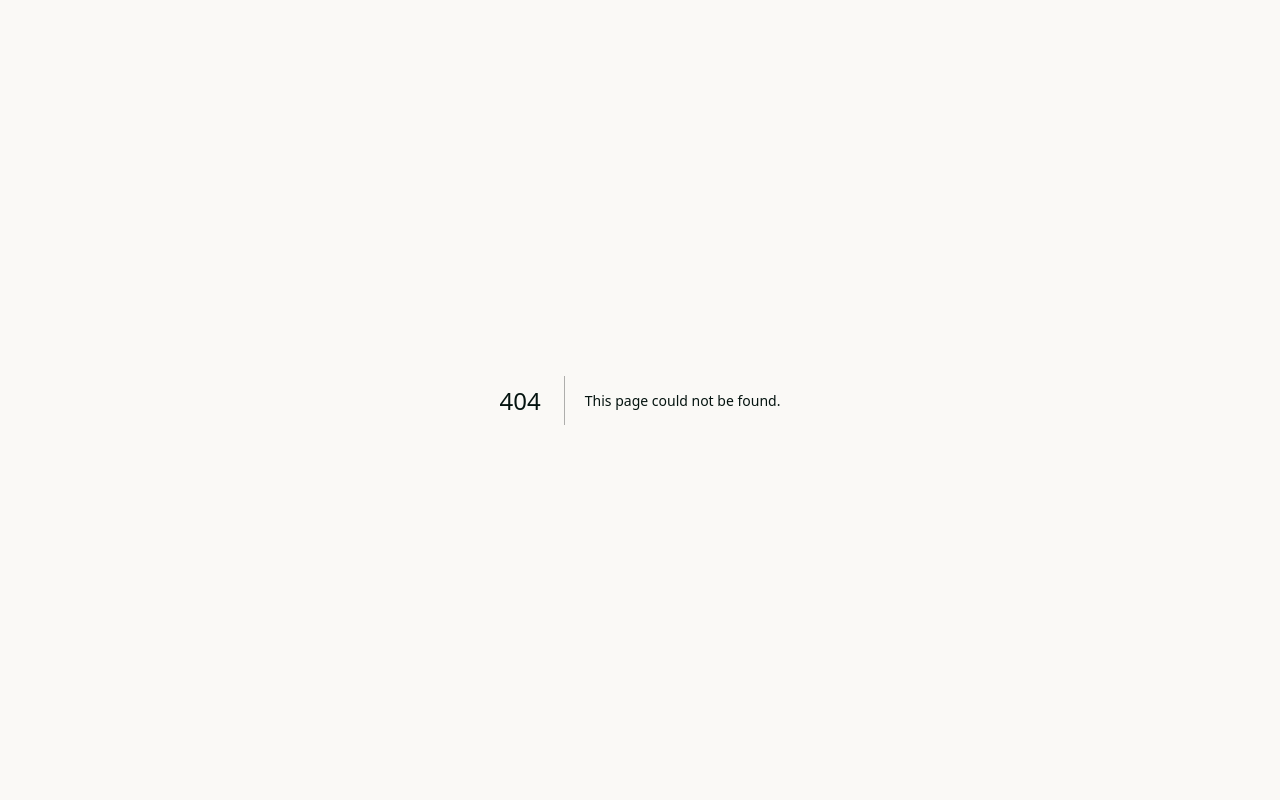
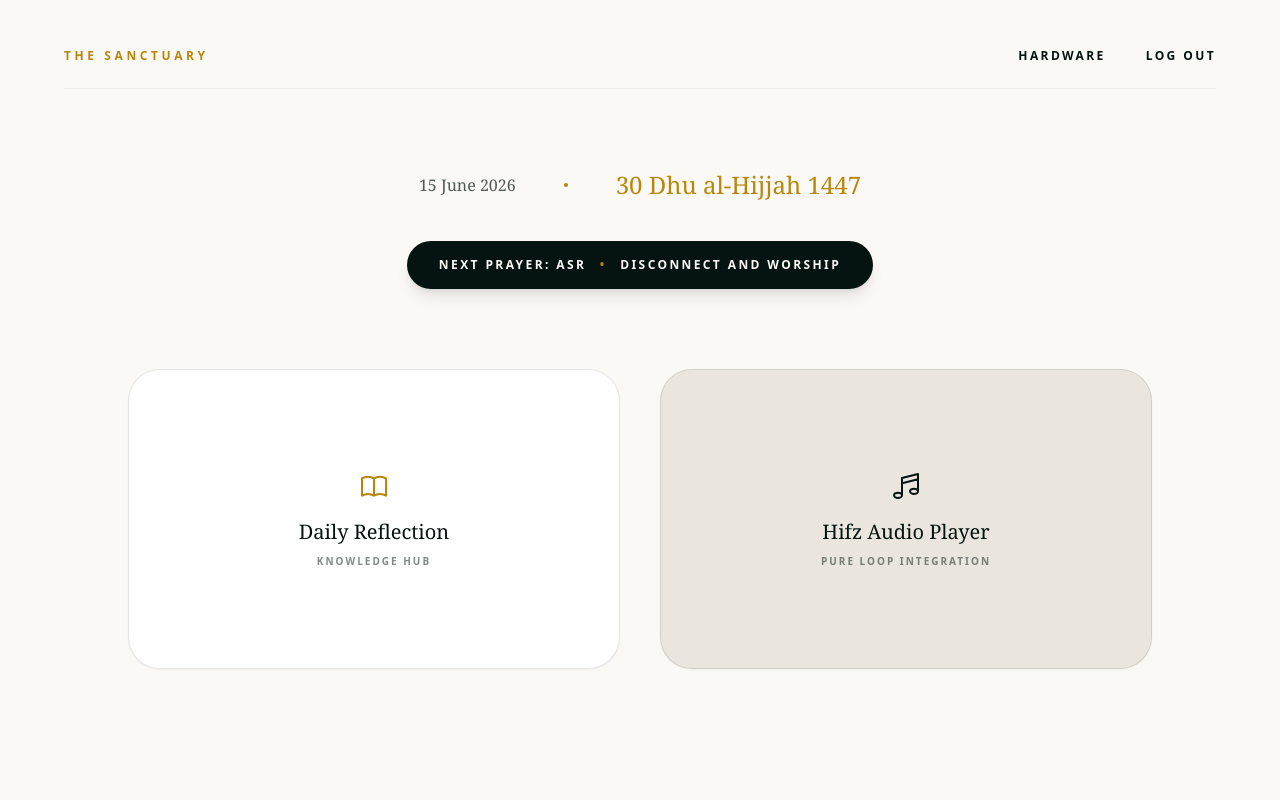
Before and after one commit to amanahco/amanah-web, a Next.js app: page /dashboard in a window 1280 px wide. Before the commit this address had no page. Shown: the top 800 px of the page. Built offline with nearby package versions, Linux system fonts and the light colour scheme.

Commit message:
feat: Introduce Inner Sanctuary Dashboard with navigation, prayer reminders, and modular components for enhanced user engagement. This foundational UI supports a distraction-free experience for members.

```diff
--- /dev/null
+++ b/app/dashboard/page.tsx
@@ -0,0 +1,66 @@
+/**
+ * UI: Amanah Web Storefront - Inner Sanctuary Dashboard
+ * Description: The distraction-free foundation for members.
+ * STRICT PROTOCOL APPLIED: UK English. No performance tracking or streaks.
+ * © 2026 Amanah Co. & Gemini Collaboration. All Rights Reserved.
+ */
+
+import React from 'react';
+import Link from 'next/link';
+
+export default function Dashboard() {
+  return (
+    <main className="min-h-screen bg-[#FAF9F6] flex flex-col items-center pt-12 pb-24 px-6 md:px-12 font-sans text-[#051410] overflow-x-hidden">
+
+      {/* Top Navigation */}
+      <nav className="w-full max-w-6xl flex justify-between items-center mb-16 uppercase text-[10px] md:text-xs font-bold tracking-[0.2em] border-b border-[#051410]/5 pb-6">
+         <span className="text-[#B8860B] tracking-[0.3em]">
+           The Sanctuary
+         </span>
+         <div className="flex gap-6 md:gap-10">
+           <Link href="/hardware" className="hover:text-[#B8860B] transition-colors duration-300">Hardware</Link>
+           <Link href="/" className="hover:text-[#B8860B] transition-colors duration-300">Log Out</Link>
+         </div>
+      </nav>
+
+      {/* Spiritual Anchor: Dates and Prayer Reminder */}
+      <div className="w-full max-w-5xl flex flex-col items-center text-center mb-20 mt-4">
+         <div className="flex flex-col md:flex-row items-center gap-4 md:gap-12 mb-10">
+            <p className="text-sm md:text-base font-serif text-[#051410]/70">15 June 2026</p>
+            <div className="hidden md:block w-1 h-1 rounded-full bg-[#B8860B]"></div>
+            <p className="text-xl md:text-2xl font-serif text-[#B8860B]">30 Dhu al-Hijjah 1447</p>
+         </div>
+
+         <div className="px-8 py-4 bg-[#051410] rounded-full shadow-lg">
+            <p className="text-[#FAF9F6] text-[10px] md:text-xs font-bold tracking-[0.2em] uppercase">
+               Next Prayer: Asr <span className="text-[#B8860B] mx-2">•</span> Disconnect and worship
+            </p>
+         </div>
+      </div>
+
+      {/* Dashboard Modules Placeholder */}
+      <div className="w-full max-w-5xl grid grid-cols-1 md:grid-cols-2 gap-10">
+
+        {/* Daily Reflection Module */}
+        <div className="border border-[#051410]/10 rounded-[2rem] p-10 bg-white shadow-sm flex flex-col justify-center items-center text-center min-h-[300px] hover:border-[#B8860B]/30 transition-colors duration-300 cursor-pointer">
+           <span className="text-[#B8860B] mb-4">
+             <svg className="w-8 h-8" fill="none" stroke="currentColor" viewBox="0 0 24 24"><path strokeLinecap="round" strokeLinejoin="round" strokeWidth="1.5" d="M12 6.253v13m0-13C10.832 5.477 9.246 5 7.5 5S4.168 5.477 3 6.253v13C4.168 18.477 5.754 18 7.5 18s3.332.477 4.5 1.253m0-13C13.168 5.477 14.754 5 16.5 5c1.747 0 3.332.477 4.5 1.253v13C19.832 18.477 18.247 18 16.5 18c-1.746 0-3.332.477-4.5 1.253"></path></svg>
+           </span>
+           <h3 className="text-xl font-serif text-[#051410] mb-2">Daily Reflection</h3>
+           <p className="text-[10px] uppercase tracking-[0.2em] text-[#051410]/50 font-bold">Knowledge Hub</p>
+        </div>
+
+        {/* Hifz Audio / Tasbih Module */}
+        <div className="border border-[#051410]/10 rounded-[2rem] p-10 bg-[#EAE6DF] shadow-sm flex flex-col justify-center items-center text-center min-h-[300px] hover:border-[#B8860B]/30 transition-colors duration-300 cursor-pointer">
+           <span className="text-[#051410] mb-4">
+             <svg className="w-8 h-8" fill="none" stroke="currentColor" viewBox="0 0 24 24"><path strokeLinecap="round" strokeLinejoin="round" strokeWidth="1.5" d="M9 19V6l12-3v13M9 19c0 1.105-1.343 2-3 2s-3-.895-3-2 1.343-2 3-2 3 .895 3 2zm12-3c0 1.105-1.343 2-3 2s-3-.895-3-2 1.343-2 3-2 3 .895 3 2zM9 10l12-3"></path></svg>
+           </span>
+           <h3 className="text-xl font-serif text-[#051410] mb-2">Hifz Audio Player</h3>
+           <p className="text-[10px] uppercase tracking-[0.2em] text-[#051410]/50 font-bold">Pure Loop Integration</p>
+        </div>
+
+      </div>
+
+    </main>
+  );
+}
```
